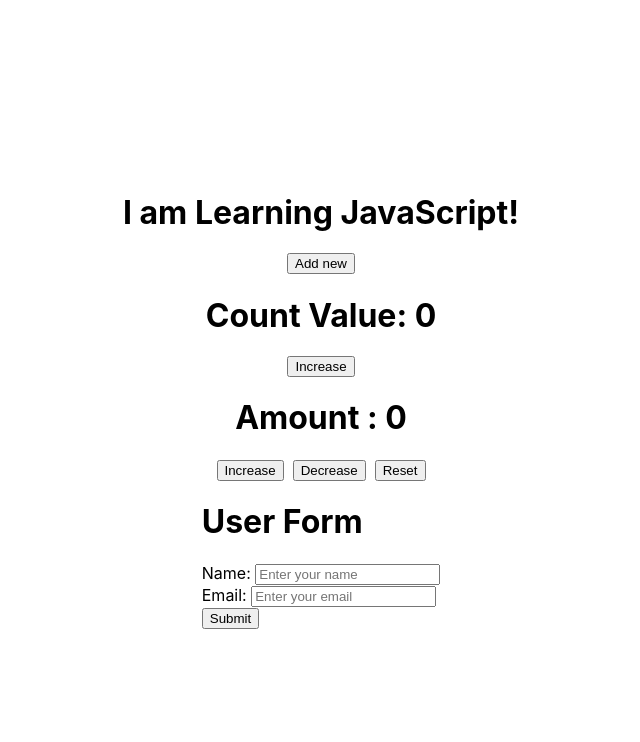
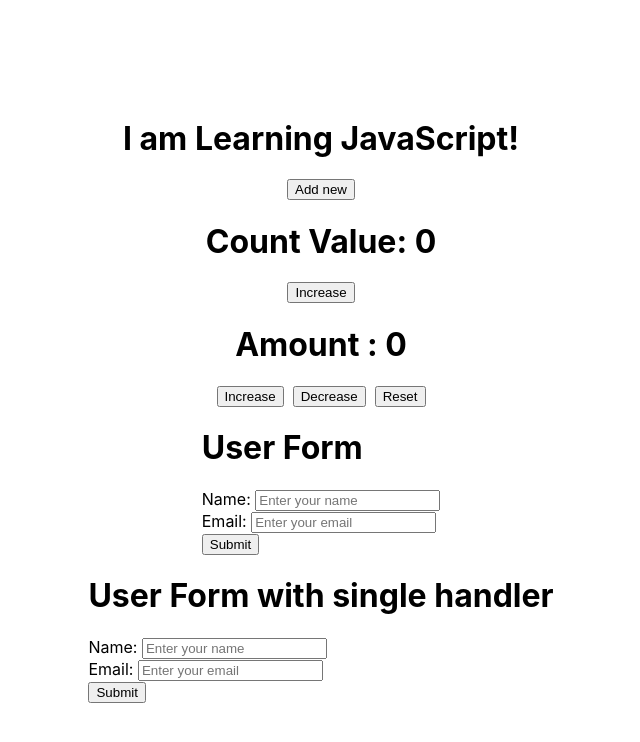
Before and after one commit to amit-negi-23/React-Hooks, a React (Create React App) app: page / in a window 1280 px wide. Shown: the top 742 px of the page, without its empty margins (319-959 px from the left). Built offline with nearby package versions, Linux system fonts and the light colour scheme.

Commit message:
Example 5 : useState()

```diff
--- /dev/null
+++ b/src/1_useState/learningHook5.jsx
@@ -0,0 +1,53 @@
+import React, { useState } from "react";
+
+export default function Learning5_useState() {
+
+  const [formData, setFormData] = useState(initialState);
+
+  function initialState() {
+    return { name: "", email: "" };
+  };
+
+  const handleSubmit = (e) => {
+    e.preventDefault();
+    console.log("submitted");
+    console.log(formData);
+    setFormData(initialState)
+  };
+
+  const handleInput = (e)=>{
+    setFormData((preVal)=>{
+      return {...preVal, [e.target.name]: e.target.value}
+    })
+  }
+  return (
+    <>
+      <form action="" onSubmit={handleSubmit}>
+        <h1>User Form with single handler</h1>
+        <div>
+          <label htmlFor="name">Name: </label>
+          <input
+            type="text"
+            name="name"
+            placeholder="Enter your name"
+            id="name"
+            onChange={handleInput}
+            value={formData.name}
+          />
+        </div>
+        <div>
+          <label htmlFor="email">Email: </label>
+          <input
+            type="text"
+            name="email"
+            placeholder="Enter your email"
+            id="email"
+            onChange={handleInput}
+            value={formData.email}
+          />
+        </div>
+        <button> Submit </button>
+      </form>
+    </>
+  );
+}
--- a/src/App.js
+++ b/src/App.js
@@ -2,6 +2,7 @@
 import Learning2_useState from "./1_useState/learningHook2";
 import Learning3_useState from "./1_useState/learningHook3";
 import Learning4_useState from "./1_useState/learningHook4";
+import Learning5_useState from "./1_useState/learningHook5";
 import "./App.css";
 
 function App() {
@@ -12,6 +13,7 @@
       <Learning2_useState/>
       <Learning3_useState/>
       <Learning4_useState/>
+      <Learning5_useState/>
     </div>
   );
 }
```
